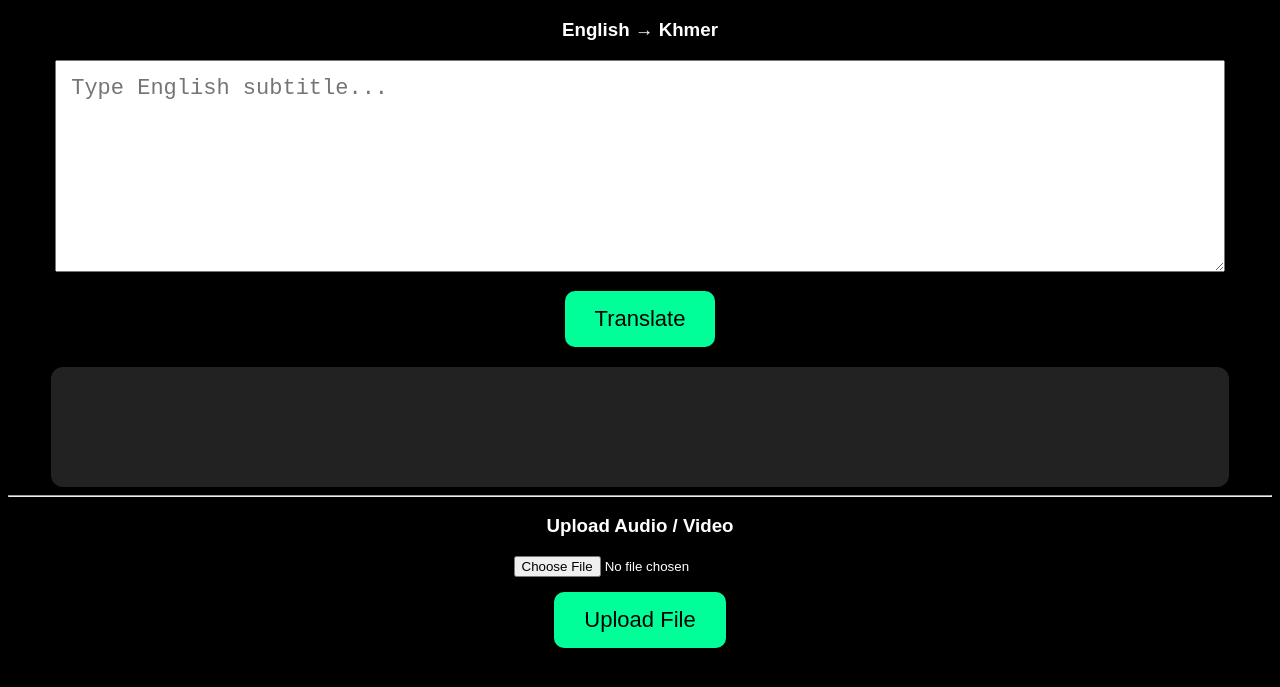
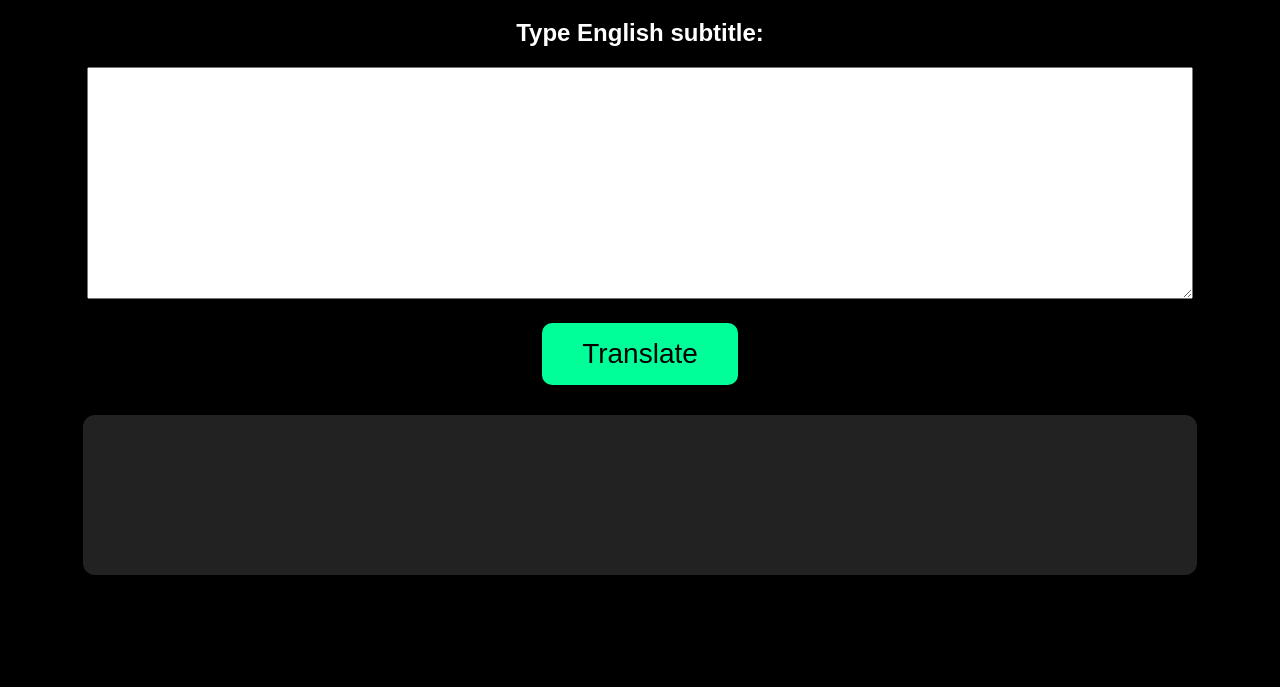
Before and after one commit to nakforver/ai-subtitle, a website: page public/index.html in a window 1280 px wide. Shown: the part 61-748 px from the top of the page. Drawn offline with Linux system fonts and the light colour scheme.

Commit message:
Update styles and remove audio/video upload section

```diff
--- a/public/index.html
+++ b/public/index.html
@@ -1,7 +1,6 @@
 <!DOCTYPE html>
 <html>
 <head>
-
 <meta charset="UTF-8">
 <meta name="viewport" content="width=device-width, initial-scale=1.0">
 
@@ -21,50 +20,42 @@ h1{
 }
 
 textarea{
-    width:90%;
-    height:180px;
-    font-size:22px;
+width:85%;
+height:200px;
+font-size:28px;
 padding:15px;
 }
 
 button{
+margin-top:20px;
+padding:15px 40px;
+font-size:28px;
 background:#00ff99;
 border:none;
-    padding:15px 30px;
-    font-size:22px;
 border-radius:10px;
 cursor:pointer;
-    margin-top:15px;
 }
 
 #result{
-    width:90%;
-    margin:auto;
-    margin-top:20px;
+margin:30px auto;
+width:85%;
+min-height:120px;
 background:#222;
 padding:20px;
 border-radius:12px;
-    min-height:80px;
-}
-
-#status{
-    margin-top:20px;
+font-size:30px;
 }
 
 </style>
-
 </head>
 
 <body>
 
 <h1>AI Khmer Subtitle</h1>
 
-<h3>English → Khmer</h3>
+<h2>Type English subtitle:</h2>
 
-<textarea
-id="englishText"
-placeholder="Type English subtitle..."
-></textarea>
+<textarea id="englishText"></textarea>
 
 <br>
 
@@ -74,24 +65,6 @@ Translate
 
 <div id="result"></div>
 
-<hr>
-
-<h3>Upload Audio / Video</h3>
-
-<input
-type="file"
-id="mediaFile"
-accept="audio/*,video/*"
-/>
-
-<br>
-
-<button id="uploadBtn">
-Upload File
-</button>
-
-<div id="status"></div>
-
 <script src="script.js"></script>
 
 </body>
```
Lines whose indentation alone changed are shown as unchanged.
